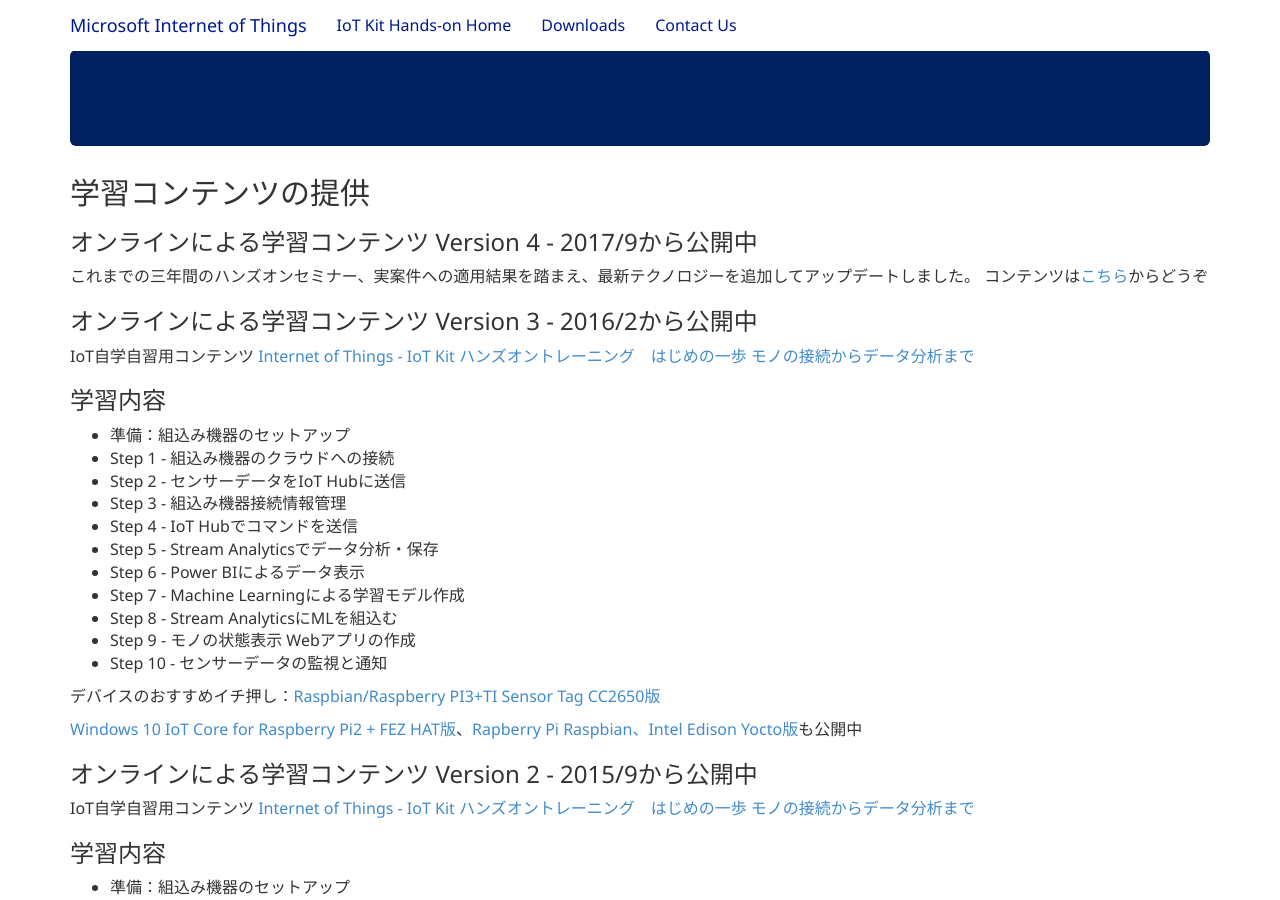
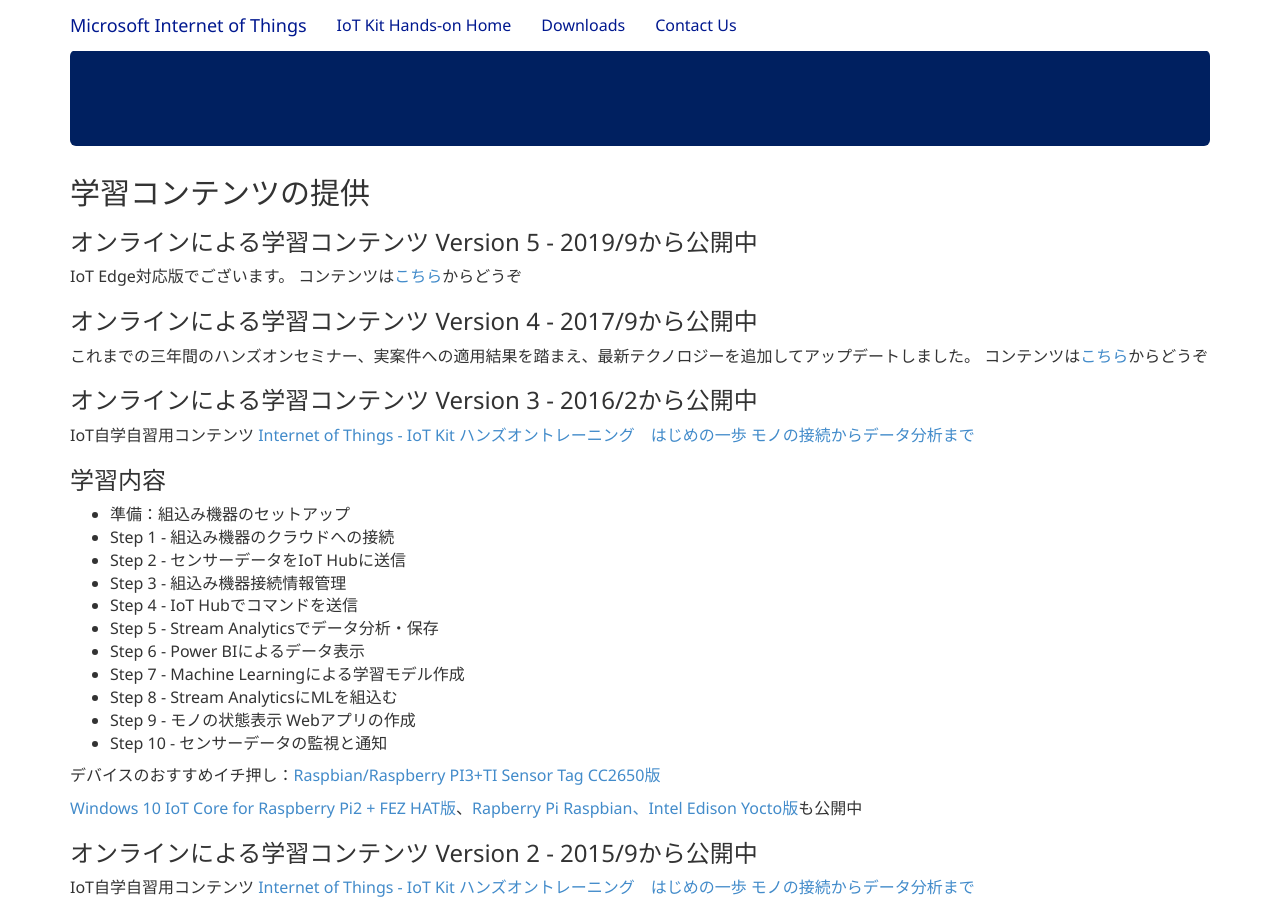
Before and after one commit to ms-iotkithol-jp/ms-iotkithol-jp.github.io, a Jekyll site: the page built from LetsBegin.md, in a window 1280 px wide and 900 px high. Built offline with Jekyll 4.4.1, drawn with Linux system fonts in a browser that asks for light colours.

Commit message:
Add Ver 5

```diff
--- a/LetsBegin.md
+++ b/LetsBegin.md
@@ -11,6 +11,11 @@
 
 
 ## 学習コンテンツの提供
+
+### オンラインによる学習コンテンツ Version 5 ‐ 2019/9から公開中
+IoT Edge対応版でございます。
+コンテンツは[こちら](http://github.com/ms-iotkithol-jp/IoTKitHoLV5)からどうぞ
+
 
 ### オンラインによる学習コンテンツ Version 4  - 2017/9から公開中
 これまでの三年間のハンズオンセミナー、実案件への適用結果を踏まえ、最新テクノロジーを追加してアップデートしました。
```
